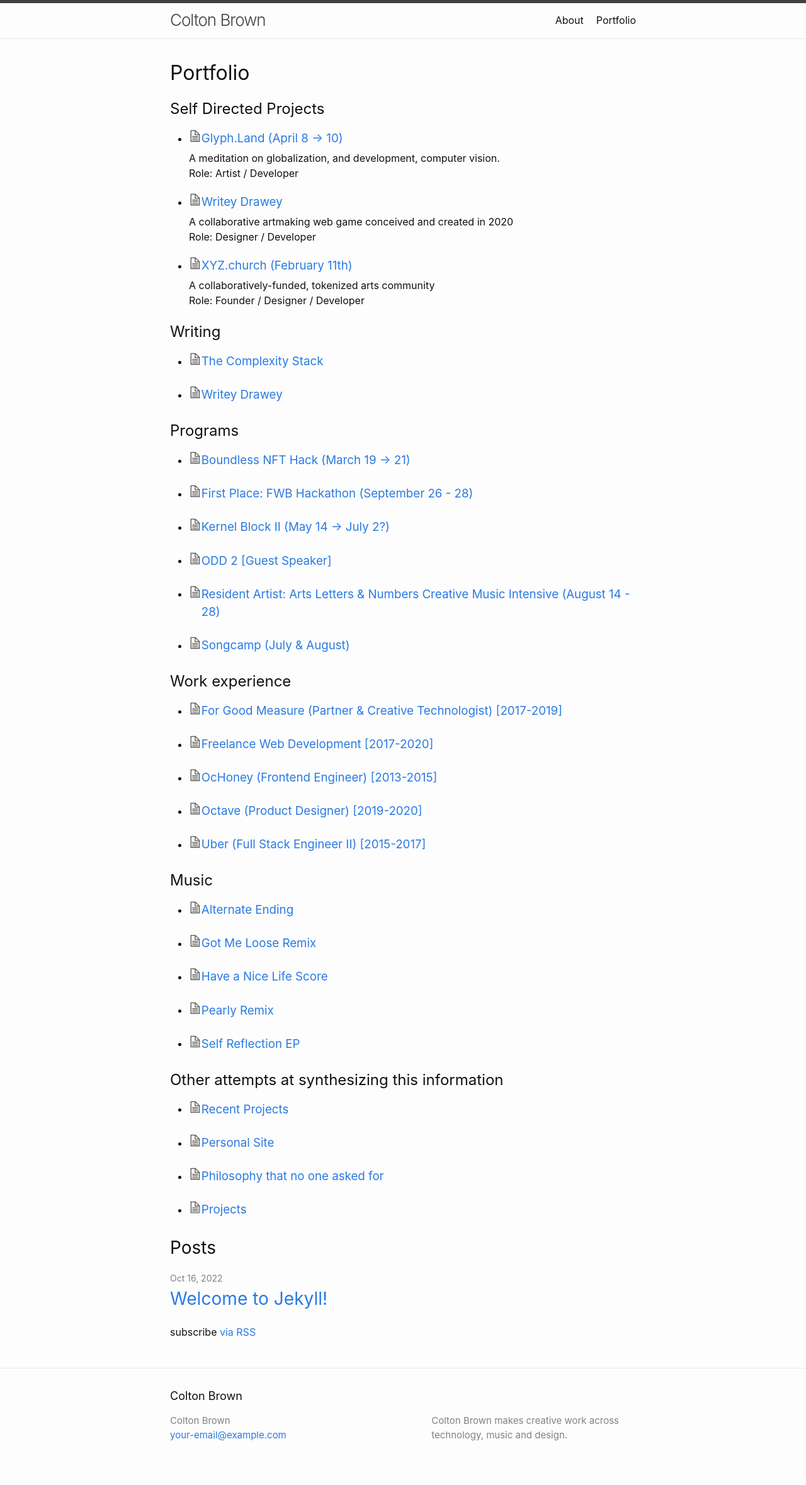
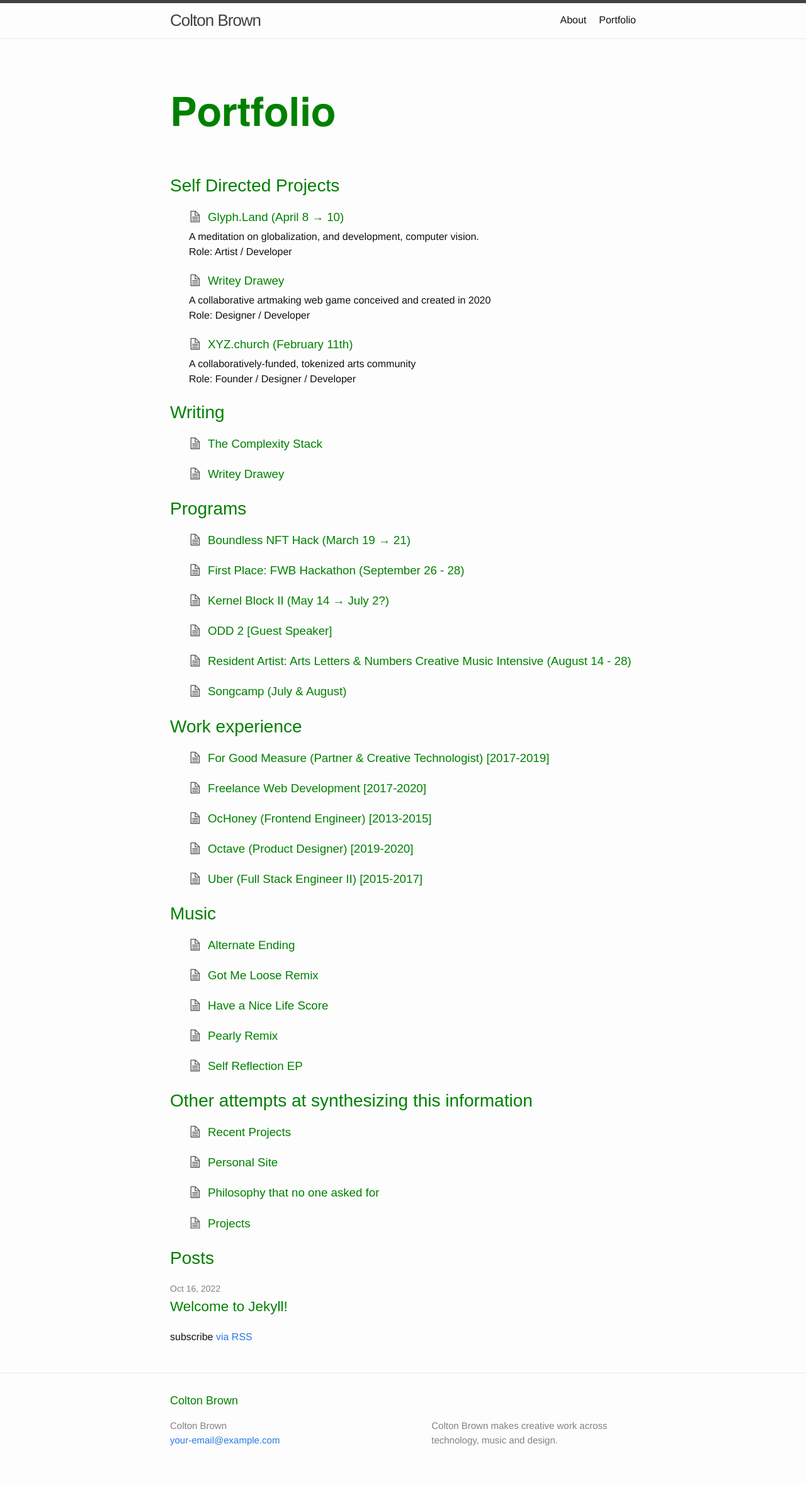
Before and after one commit to coltonbrwn/dotcom, a Jekyll site: the page built from index.md, in a window 1280 px wide. Shown: the whole page at 63% size. Built offline with Jekyll 4.4.1, drawn with Linux system fonts in a browser that asks for light colours.

Commit message:
Helvetica and some styles

```diff
--- a/_includes/head.html
+++ b/_includes/head.html
@@ -8,4 +8,27 @@
   {%- if jekyll.environment == 'production' and site.google_analytics -%}
     {%- include google-analytics.html -%}
   {%- endif -%}
+  <style type="text/css">
+    @font-face {
+        font-family: Helvetica;
+        src: url({{site.baseurl}}/assets/fonts/Helvetica-Bold.ttf) format("truetype");
+        font-weight: 700;
+    }
+   @font-face {
+        font-family: Helvetica;
+        src: url({{site.baseurl}}/assets/fonts/helvetica-light.ttf) format("truetype");
+    }
+    * {
+      font-family: Helvetica, Verdana, Tahoma;
+      font-weight: 200;
+    }
+    h1, h2, h3 {
+        font-family: Helvetica, Verdana, Tahoma;
+        color: green;
+    }
+    h1 {
+      font-weight: 700;
+    }
+    </style>
+
 </head>
--- a/_layouts/home.html
+++ b/_layouts/home.html
@@ -10,13 +10,13 @@
   {{ content }}
 
 {%- for item in site.data.collections -%}
-<h2>{{item.title}}</h2>
-<ul>
+<h2 class="post-list-heading">{{item.title}}</h2>
+<ul class="article-list">
   {%- for p in site[item.name] -%}
   <li style="margin-bottom: 20px">
-      <div style="display:flex">{%- include icon-notion.svg -%}<a href="{{p.url | relative_url}}"><h3 style="margin-bottom: 5px;">{{p.title}}</h3></a></div>
+      <div class="item_link">{%- include icon-notion.svg -%}<a href="{{p.url | relative_url}}"><h3 style="margin-bottom: 5px;">{{p.title}}</h3></a></div>
       {%- if p.description -%}
-        <div>{{p.description}}</div>
+        <div class="item_description">{{p.description}}</div>
       {%- endif -%}
       {%- if p.role -%}
         <div>Role: {{p.role}}</div>
@@ -25,7 +25,6 @@
   {%- endfor -%}
 </ul>
 {%- endfor -%}
-
 
   {%- if site.posts.size > 0 -%}
     <h2 class="post-list-heading">{{ page.list_title | default: "Posts" }}</h2>
--- /dev/null
+++ b/_sass/custom.scss
@@ -0,0 +1,12 @@
+.item_link {
+    position: relative;
+    padding-left: 30px;
+    svg {
+        position: absolute;
+        top: 3px;
+        left: 0;
+    }
+}
+.item_description {
+    font-weight: 200;
+}
--- a/_sass/minima/_layout.scss
+++ b/_sass/minima/_layout.scss
@@ -181,7 +181,7 @@
 }
 
 .page-heading {
-  @include relative-font-size(2);
+  @include relative-font-size(4);
 }
 
 .post-list-heading {
@@ -197,6 +197,11 @@
   }
 }
 
+.article-list {
+  list-style: none;
+
+}
+
 .post-meta {
   font-size: $small-font-size;
   color: $grey-color;
@@ -204,7 +209,7 @@
 
 .post-link {
   display: block;
-  @include relative-font-size(1.5);
+  @include relative-font-size(1.2);
 }
 
 
--- /dev/null
+++ b/_sass/normalize.scss
@@ -0,0 +1,328 @@
+/*! normalize.css v8.0.1 | MIT License | github.com/necolas/normalize.css */
+
+/* Document
+   ========================================================================== */
+
+/**
+ * 1. Correct the line height in all browsers.
+ * 2. Prevent adjustments of font size after orientation changes in iOS.
+ */
+
+html {
+  line-height: 1.15; /* 1 */
+  -webkit-text-size-adjust: 100%; /* 2 */
+}
+
+/* Sections
+   ========================================================================== */
+
+/**
+ * Remove the margin in all browsers.
+ */
+
+body {
+  margin: 0;
+}
+
+/**
+ * Render the `main` element consistently in IE.
+ */
+
+main {
+  display: block;
+}
+
+/**
+ * Correct the font size and margin on `h1` elements within `section` and
+ * `article` contexts in Chrome, Firefox, and Safari.
+ */
+
+h1 {
+  font-size: 2em;
+  margin: 0.67em 0;
+}
+
+/* Grouping content
+   ========================================================================== */
+
+/**
+ * 1. Add the correct box sizing in Firefox.
+ * 2. Show the overflow in Edge and IE.
+ */
+
+hr {
+  box-sizing: content-box; /* 1 */
+  height: 0; /* 1 */
+  overflow: visible; /* 2 */
+}
+
+/**
+ * 1. Correct the inheritance and scaling of font size in all browsers.
+ * 2. Correct the odd `em` font sizing in all browsers.
+ */
+
+pre {
+  font-family: monospace, monospace; /* 1 */
+  font-size: 1em; /* 2 */
+}
+
+/* Text-level semantics
+   ========================================================================== */
+
+/**
+ * Remove the gray background on active links in IE 10.
+ */
+
+a {
+  background-color: transparent;
+}
+
+/**
+ * 1. Remove the bottom border in Chrome 57-
+ * 2. Add the correct text decoration in Chrome, Edge, IE, Opera, and Safari.
+ */
+
+abbr[title] {
+  border-bottom: none; /* 1 */
+  text-decoration: underline; /* 2 */
+  text-decoration: underline dotted; /* 2 */
+}
+
+/**
+ * Add the correct font weight in Chrome, Edge, and Safari.
+ */
+
+b,
+strong {
+  font-weight: bolder;
+}
+
+/**
+ * 1. Correct the inheritance and scaling of font size in all browsers.
+ * 2. Correct the odd `em` font sizing in all browsers.
+ */
+
+code,
+kbd,
+samp {
+  font-family: monospace, monospace; /* 1 */
+  font-size: 1em; /* 2 */
+}
+
+/**
+ * Add the correct font size in all browsers.
+ */
+
+small {
+  font-size: 80%;
+}
+
+/**
+ * Prevent `sub` and `sup` elements from affecting the line height in
+ * all browsers.
+ */
+
+sub,
+sup {
+  font-size: 75%;
+  line-height: 0;
+  position: relative;
+  vertical-align: baseline;
+}
+
+sub {
+  bottom: -0.25em;
+}
+
+sup {
+  top: -0.5em;
+}
+
+/* Embedded content
+   ========================================================================== */
+
+/**
+ * Remove the border on images inside links in IE 10.
+ */
+
+img {
+  border-style: none;
+}
+
+/* Forms
+   ========================================================================== */
+
+/**
+ * 1. Change the font styles in all browsers.
+ * 2. Remove the margin in Firefox and Safari.
+ */
+
+button,
+input,
+optgroup,
+select,
+textarea {
+  font-family: inherit; /* 1 */
+  font-size: 100%; /* 1 */
+  line-height: 1.15; /* 1 */
+  margin: 0; /* 2 */
+}
+
+/**
+ * Show the overflow in IE.
+ * 1. Show the overflow in Edge.
+ */
+
+button,
+input {
+  /* 1 */
+  overflow: visible;
+}
+
+/**
+ * Remove the inheritance of text transform in Edge, Firefox, and IE.
+ * 1. Remove the inheritance of text transform in Firefox.
+ */
+
+button,
+select {
+  /* 1 */
+  text-transform: none;
+}
+
+/**
+ * Correct the inability to style clickable types in iOS and Safari.
+ */
+
+button,
+[type="button"],
+[type="reset"],
+[type="submit"] {
+  -webkit-appearance: button;
+}
+
+/**
+ * Remove the inner border and padding in Firefox.
+ */
+
+button::-moz-focus-inner,
+[type="button"]::-moz-focus-inner,
+[type="reset"]::-moz-focus-inner,
+[type="submit"]::-moz-focus-inner {
+  border-style: none;
+  padding: 0;
+}
+
+/**
+ * Restore the focus styles unset by the previous rule.
+ */
+
+button:-moz-focusring,
+[type="button"]:-moz-focusring,
+[type="reset"]:-moz-focusring,
+[type="submit"]:-moz-focusring {
+  outline: 1px dotted ButtonText;
+}
+
+/**
+ * Correct the padding in Firefox.
+ */
+
+fieldset {
+  padding: 0.35em 0.75em 0.625em;
+}
+
+/**
+ * 1. Correct the text wrapping in Edge and IE.
+ * 2. Correct the color inheritance from `fieldset` elements in IE.
+ * 3. Remove the padding so developers are not caught out when they zero out
+ *    `fieldset` elements in all browsers.
+ */
+
+legend {
+  box-sizing: border-box; /* 1 */
+  color: inherit; /* 2 */
+  display: table; /* 1 */
+  max-width: 100%; /* 1 */
+  padding: 0; /* 3 */
+  white-space: normal; /* 1 */
+}
+
+/**
+ * Add the correct vertical alignment in Chrome, Firefox, and Opera.
+ */
+
+progress {
+  vertical-align: baseline;
+}
+
+/**
+ * Remove the default vertical scrollbar in IE 10+.
+ */
+
+textarea {
+  overflow: auto;
+}
+
+/**
+ * 1. Add the correct box sizing in IE 10.
+ * 2. Remove the padding in IE 10.
+ */
+
+[type="checkbox"],
+[type="radio"] {
+  box-sizing: border-box; /* 1 */
+  padding: 0; /* 2 */
+}
+
+/**
+ * Correct the cursor style of increment and decrement buttons in Chrome.
+ */
+
+[type="number"]::-webkit-inner-spin-button,
+[type="number"]::-webkit-outer-spin-button {
+  height: auto;
+}
+
+/**
+ * 1. Correct the odd appearance in Chrome and Safari.
+ * 2. Correct the outline style in Safari.
+ */
+
+[type="search"] {
+  -webkit-appearance: textfield; /* 1 */
+  outline-offset: -2px; /* 2 */
+}
+
+/**
+ * Remove the inner padding in Chrome and Safari on macOS.
+ */
+
+[type="search"]::-webkit-search-decoration {
+  -webkit-appearance: none;
+}
+
+::-webkit-file-upload-button {
+  -webkit-appearance: button; /* 1 */
+  font: inherit; /* 2 */
+}
+
+details {
+  display: block;
+}
+
+summary {
+  display: list-item;
+}
+
+template {
+  display: none;
+}
+
+[hidden] {
+  display: none;
+}
+
+a:hover {
+  text-decoration: none;
+}
--- a/assets/main.scss
+++ b/assets/main.scss
@@ -3,3 +3,5 @@
 ---
 
 @import "minima";
+@import "normalize";
+@import "custom";
```
Also changed, not shown: assets/fonts/Helvetica-Bold.ttf (added), assets/fonts/Helvetica-BoldOblique.ttf (added), assets/fonts/Helvetica-Oblique.ttf (added), assets/fonts/Helvetica.ttf (added), assets/fonts/helvetica-compressed-5871d14b6903a.otf (added), assets/fonts/helvetica-light.ttf (added), assets/fonts/helvetica-rounded-bold-5871d05ead8de.otf (added).
